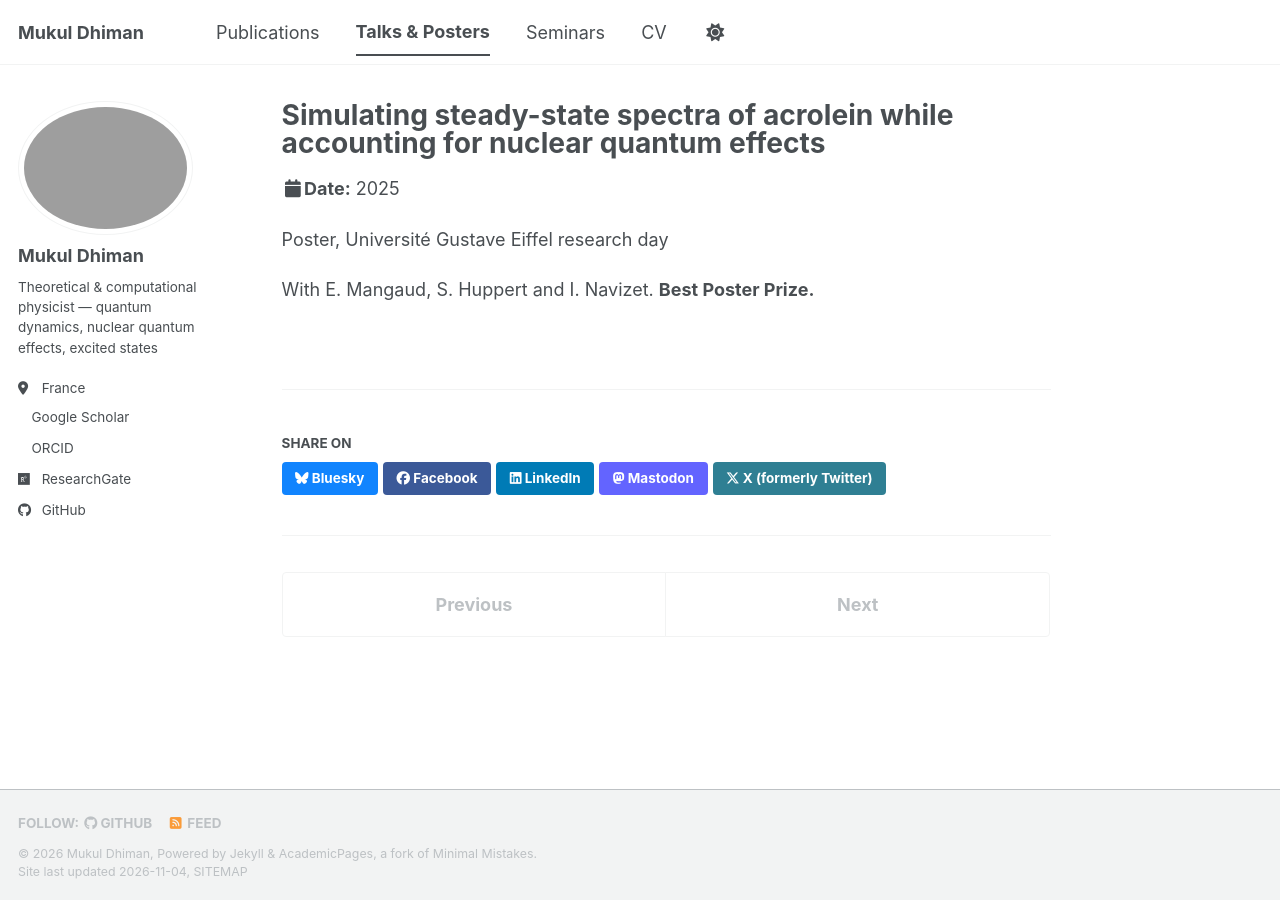
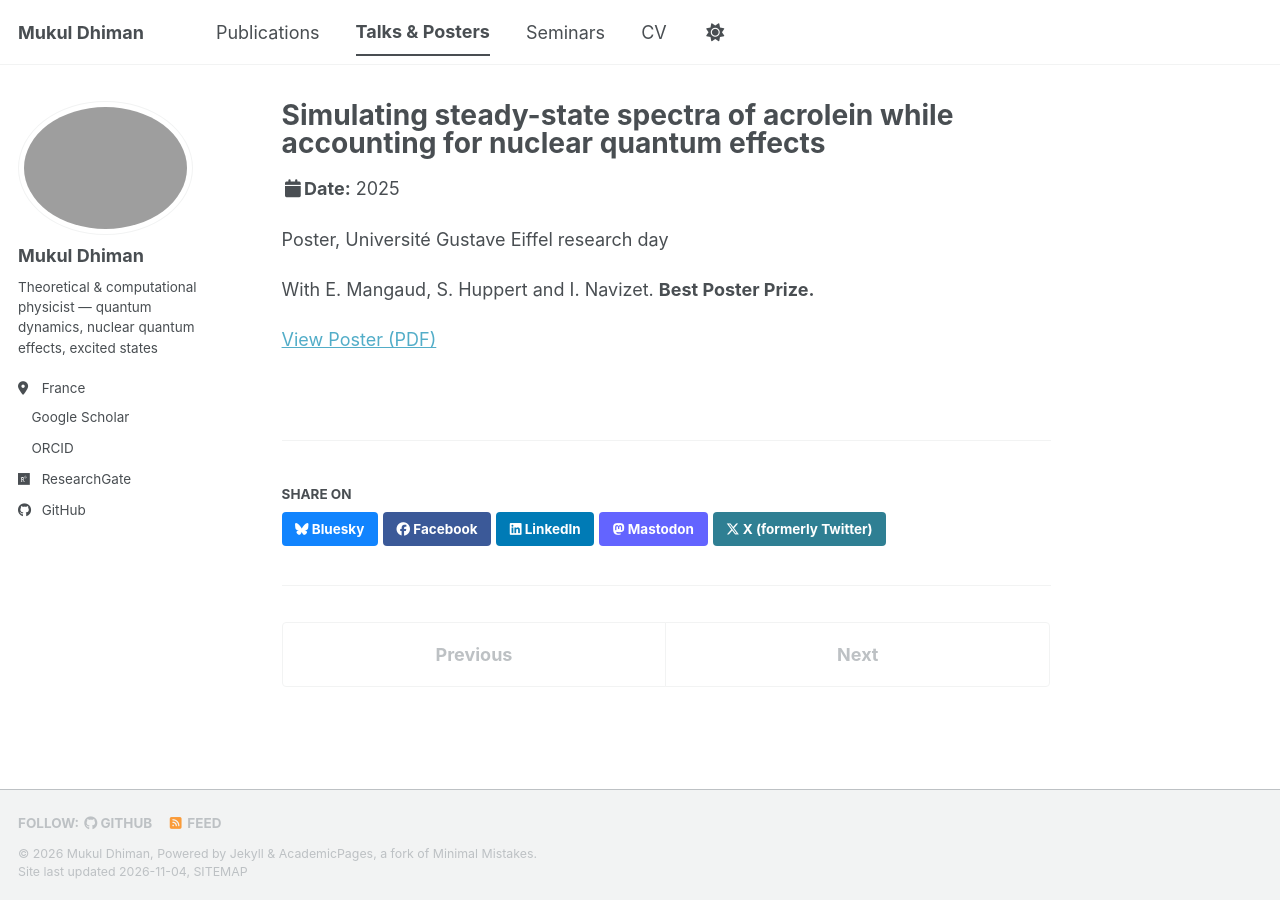
Before and after one commit to simul-md/dhiman.github.io, a Jekyll site: the page built from _talks/2025-05-01-uge-day-acrolein.md, in a window 1280 px wide. Built offline with Jekyll 4.4.1, drawn with Linux system fonts in a browser that asks for light colours; a style sheet for code colours, icons or effects is not loaded.

Commit message:
Update 2025-05-01-uge-day-acrolein.md

```diff
--- a/_talks/2025-05-01-uge-day-acrolein.md
+++ b/_talks/2025-05-01-uge-day-acrolein.md
@@ -8,3 +8,5 @@ date: 2025-05-01
 ---
 
 With E. Mangaud, S. Huppert and I. Navizet. **Best Poster Prize.**
+
+[View Poster (PDF)]({{ site.baseurl }}/files/INSburk-POSTER_mdhiman-final-msme.pdf)
```
